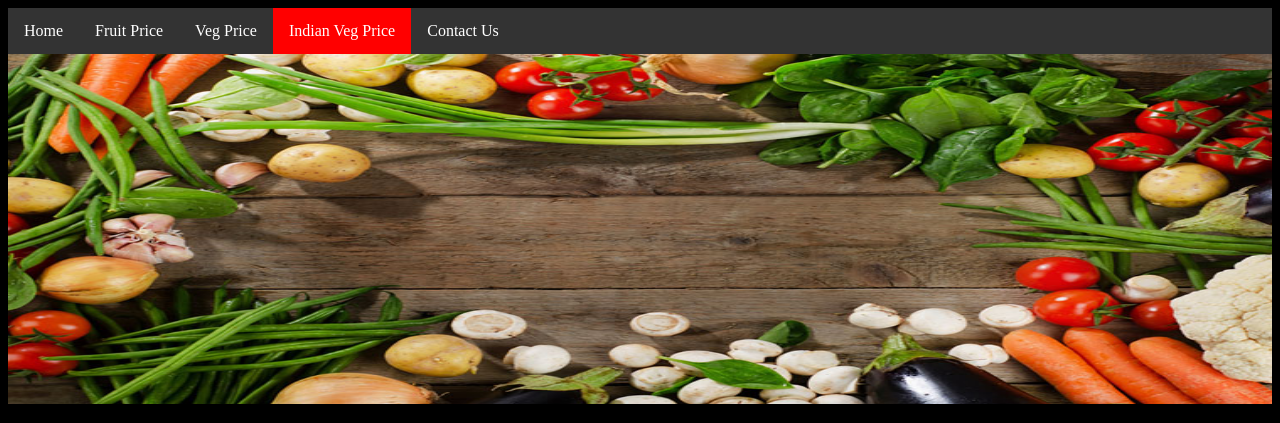
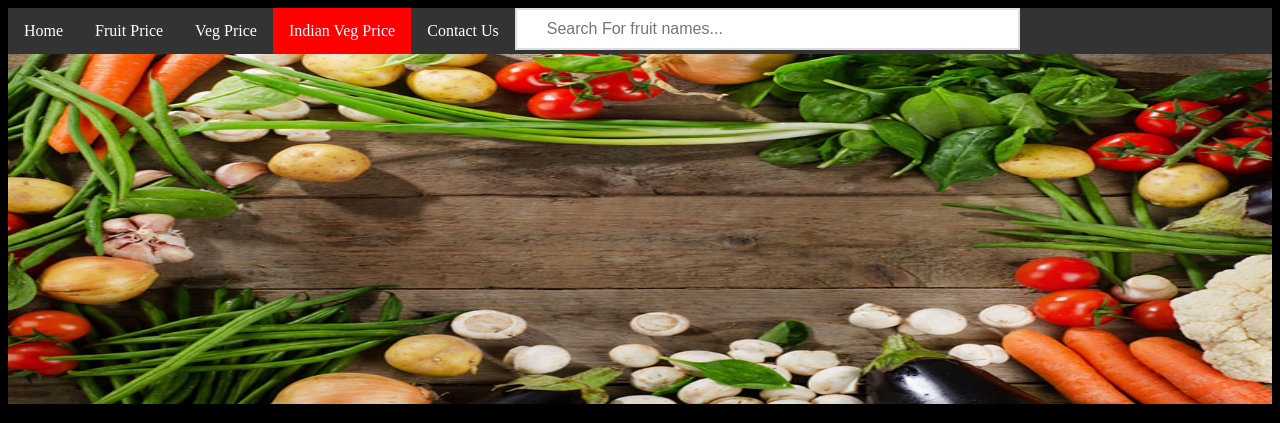
Before and after one commit to Recipes123foru/fruit, a plain HTML site: page IndianVegPrice.html in a window 1280 px wide. Shown: the top 423 px of the page. Drawn offline with nearby package versions, Linux system fonts and the light colour scheme.

Commit message:
search bar

```diff
--- a/IndianVegPrice.html
+++ b/IndianVegPrice.html
@@ -49,6 +49,18 @@
             clear: both;
             display: table;
         }
+        /*serach bar*/
+        #myInput {
+            position: absolute;
+            background-position: 10px 10px;
+            background-repeat: no-repeat;
+            width: 40%;
+            font-size: 16px;
+            padding: 10px 11px 10px 30px;
+            border: 2px solid #ddd;
+            margin-bottom: 10px;
+        }
+
     </style>
 
 
@@ -64,6 +76,7 @@
                 <li><a href="VegPrice.html">Veg Price</a> </li>
                 <li><a class="active" href="IndianVegPrice.html">Indian Veg Price</a> </li>
                 <li><a href="Rating.html">Contact Us</a> </li>
+                <input id="myInput" type="text" placeholder="Search For fruit names...">
 
             </ul>
 
@@ -127,5 +140,22 @@
     </div>
 
 
+
+    <!--javascript-->
+    <!--search bar function-->
+
+    <script src="https://ajax.googleapis.com/ajax/libs/jquery/3.5.1/jquery.min.js"></script>
+    <script>
+        $(document).ready(function () {
+            $("#myInput").on("keyup", function () {
+                var value = $(this).val().toLowerCase();
+                $(".row *").filter(function () {
+                    $(this).toggle($(this).text().toLowerCase().indexOf(value) > -1)
+                });
+            });
+        });
+    </script>
+
+
 </body>
 </html>
```
